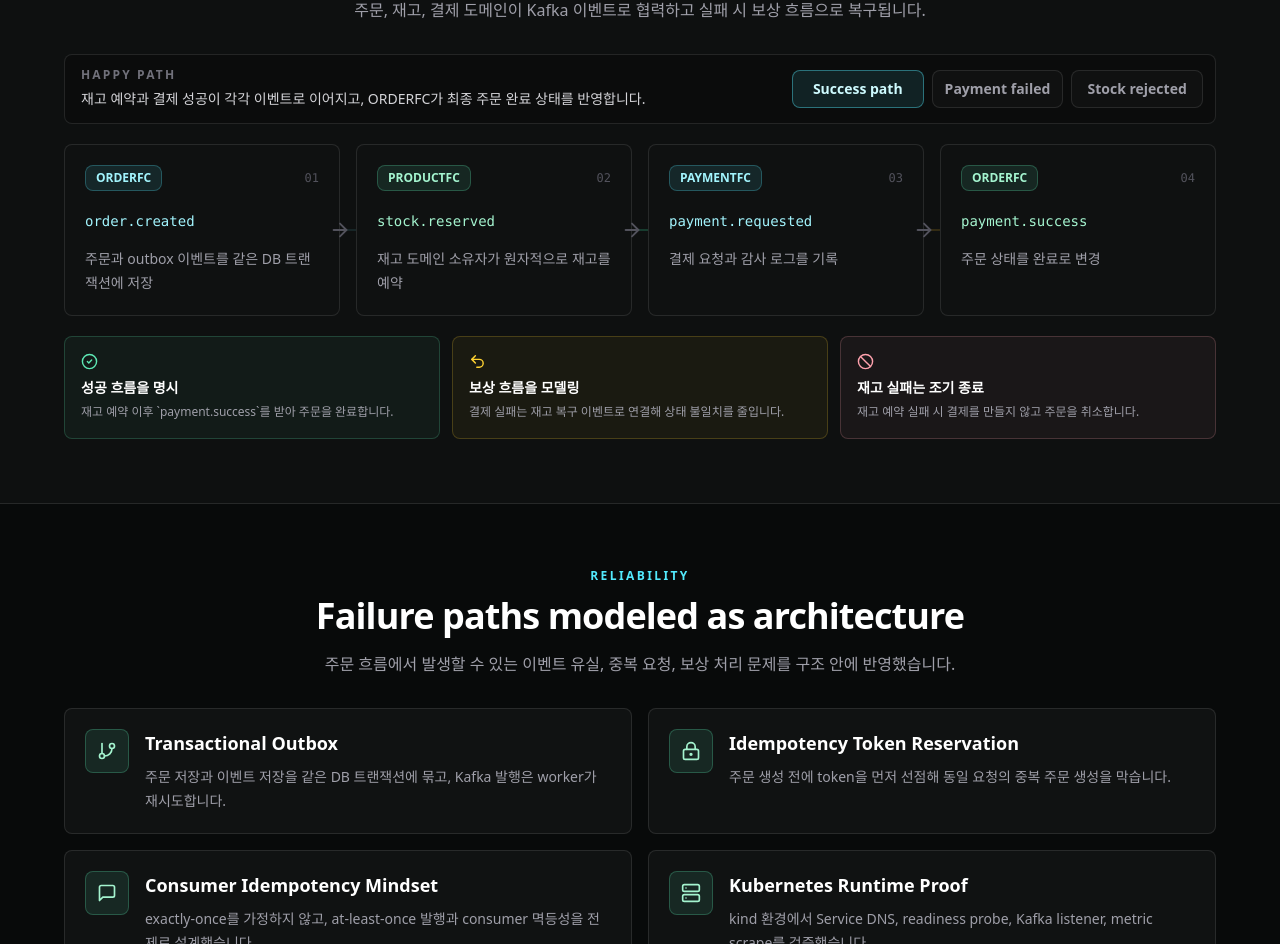
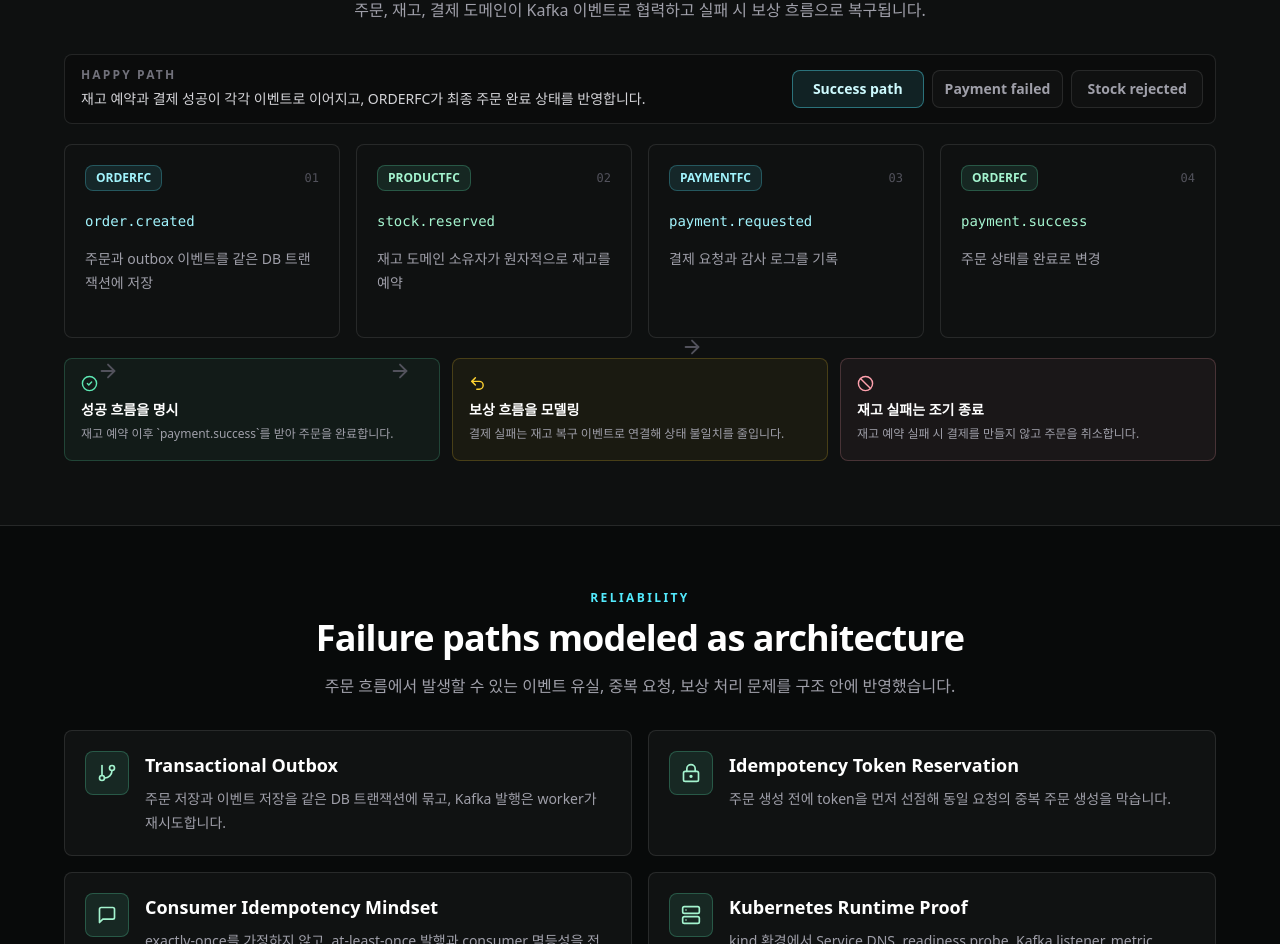
Before and after one commit to SundaePorkCutlet/go-commerce, a React (Vite) app in the folder frontend/: page / in a window 1280 px wide. Shown: the part 1354-2298 px from the top of the page. Built offline with nearby package versions, Linux system fonts and the light colour scheme.

Commit message:
Polish saga flow animation

```diff
--- a/frontend/src/index.css
+++ b/frontend/src/index.css
@@ -21,28 +21,21 @@ body {
 }
 
 .saga-rail::before {
-  content: "";
-  position: absolute;
-  left: 0;
-  right: 0;
-  top: 50%;
-  height: 1px;
-  background: linear-gradient(90deg, transparent, rgba(103, 232, 249, 0.2), rgba(52, 211, 153, 0.45), rgba(251, 191, 36, 0.32), transparent);
-  transform: translateY(-50%);
+  content: none;
 }
 
 .saga-rail.saga-failure::before {
-  background: linear-gradient(90deg, transparent, rgba(103, 232, 249, 0.18), rgba(251, 191, 36, 0.46), rgba(251, 113, 133, 0.48), transparent);
+  content: none;
 }
 
 .saga-rail.saga-rejected::before {
-  background: linear-gradient(90deg, transparent, rgba(103, 232, 249, 0.18), rgba(251, 113, 133, 0.5), rgba(251, 191, 36, 0.34), transparent);
+  content: none;
 }
 
 .saga-rail::after {
   content: "";
   position: absolute;
-  top: calc(50% - 3px);
+  top: calc(var(--saga-rail-y, 92px) - 3px);
   left: 0;
   width: 44px;
   height: 6px;
@@ -50,6 +43,13 @@ body {
   background: #67e8f9;
   box-shadow: 0 0 24px rgba(103, 232, 249, 0.82);
   animation: saga-travel 4.8s ease-in-out infinite;
+  z-index: 1;
+  pointer-events: none;
+}
+
+.saga-step-card > * {
+  position: relative;
+  z-index: 2;
 }
 
 .saga-rail.saga-failure::after {
--- a/frontend/src/pages/Dashboard.jsx
+++ b/frontend/src/pages/Dashboard.jsx
@@ -293,7 +293,7 @@ export default function Dashboard() {
 
           <div className={`saga-rail ${activeSaga.railClass} relative grid grid-cols-1 gap-4 lg:grid-flow-col lg:auto-cols-fr`}>
             {activeSaga.steps.map(([owner, event, detail, tone], index) => (
-              <article key={`${sagaMode}-${owner}-${event}`} className="relative rounded-lg border border-white/10 bg-[#0f1111] p-5">
+              <article key={`${sagaMode}-${owner}-${event}`} className="saga-step-card relative rounded-lg border border-white/10 bg-[#0f1111] p-5">
                 <div className="mb-5 flex items-center justify-between">
                   <span className={`rounded-lg border px-2.5 py-1 text-xs font-semibold ${toneBadge(tone)}`}>
                     {owner}
```
